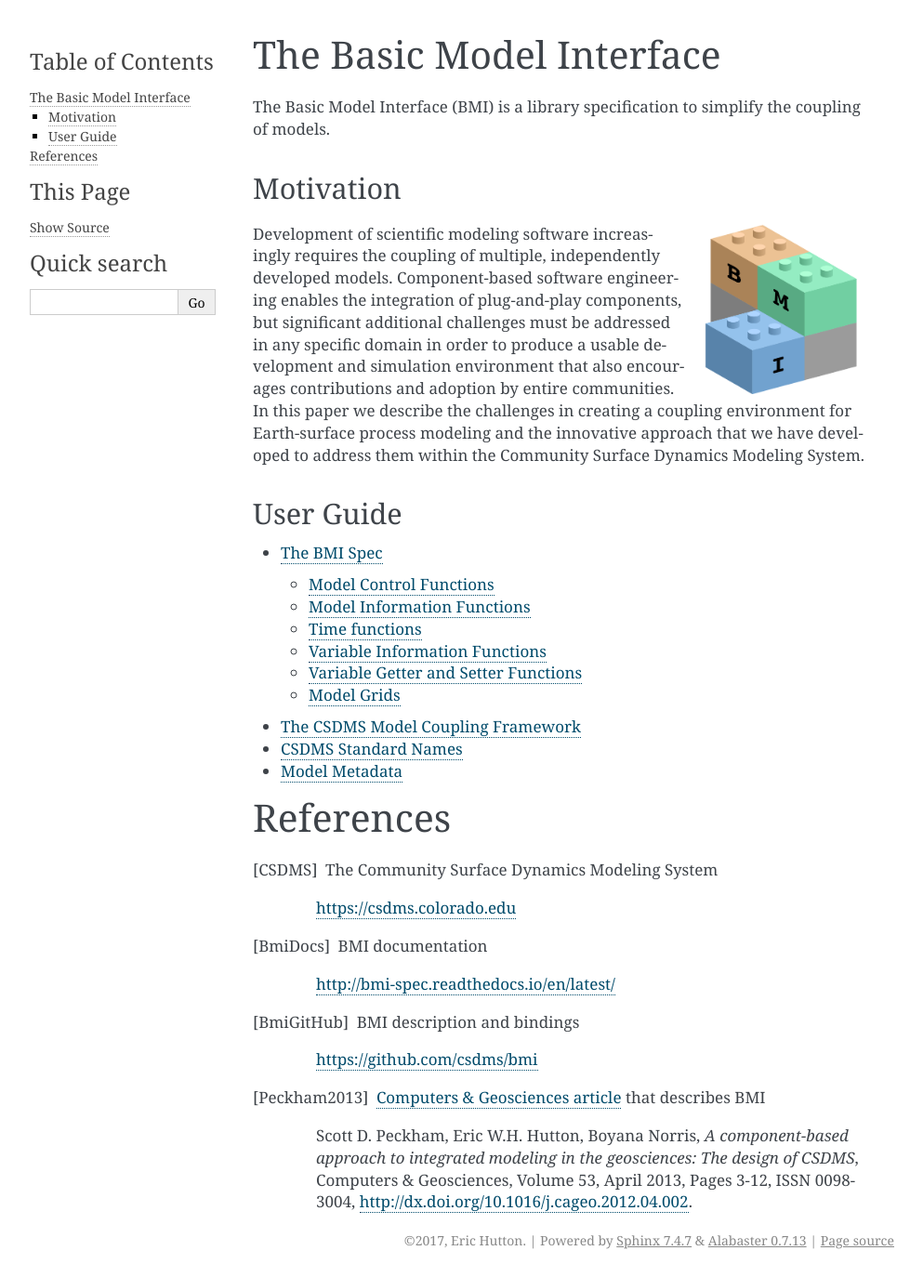
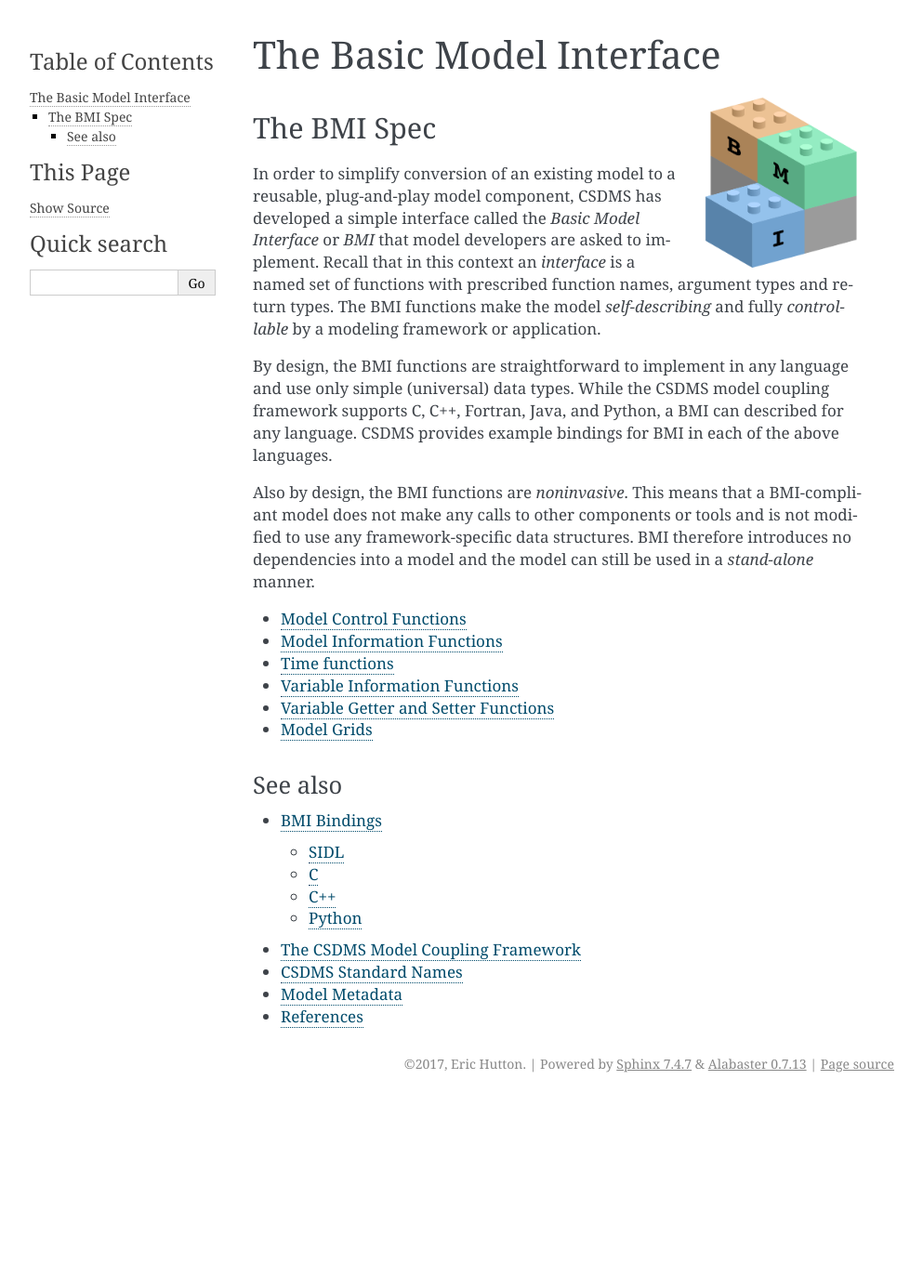
Before and after one commit to csdms/bmi, a Sphinx documentation site: the page built from docs/source/index.rst, in a window 1280 px wide. Shown: the whole page at 93% size, without its empty margins (148-1141 px from the left). Built offline with Sphinx 7.4.7, drawn with Linux system fonts in a browser that asks for light colours; formulas are drawn with MathJax 3; after the commit the page ends 1184 px from its top, so only the background shows below that.

Commit message:
Clean up the main documentation page.

```diff
--- a/docs/source/index.rst
+++ b/docs/source/index.rst
@@ -3,60 +3,24 @@
    You can adapt this file completely to your liking, but it should at least
    contain the root `toctree` directive.
 
+=========================
 The Basic Model Interface
 =========================
-
-The Basic Model Interface (BMI) is a library specification to
-simplify the coupling of models.
-
-Motivation
-----------
 
 .. image:: images/bmi_logo.png
    :scale: 10 %
    :align: right
    :alt: The Basic Model Interface
 
-Development of scientific modeling software increasingly requires
-the coupling of multiple, independently developed models.
-Component-based software engineering enables the integration of
-plug-and-play components, but significant additional challenges
-must be addressed in any specific domain in order to produce a
-usable development and simulation environment that also encourages
-contributions and adoption by entire communities. In this paper we
-describe the challenges in creating a coupling environment for
-Earth-surface process modeling and the innovative approach that
-we have developed to address them within the Community Surface
-Dynamics Modeling System.
+.. include:: bmi.spec.rst
 
-
-User Guide
-----------
+--------
+See also
+--------
 
 .. toctree::
    :maxdepth: 2
 
-   bmi.spec
+   bmi.lang
    csdms
-
-References
-==========
-
-.. [CSDMS] The Community Surface Dynamics Modeling System
-
-   https://csdms.colorado.edu
-
-.. [BmiDocs] BMI documentation
-
-   http://bmi-spec.readthedocs.io/en/latest/
-
-.. [BmiGitHub] BMI description and bindings
-
-   https://github.com/csdms/bmi
-
-.. [Peckham2013] `Computers & Geosciences article <http://www.sciencedirect.com/science/article/pii/S0098300412001252>`_ that describes BMI
-
-  Scott D. Peckham, Eric W.H. Hutton, Boyana Norris, *A component-based
-  approach to integrated modeling in the geosciences: The design of
-  CSDMS*, Computers & Geosciences, Volume 53, April 2013, Pages 3-12,
-  ISSN 0098-3004, http://dx.doi.org/10.1016/j.cageo.2012.04.002.
+   references
```
